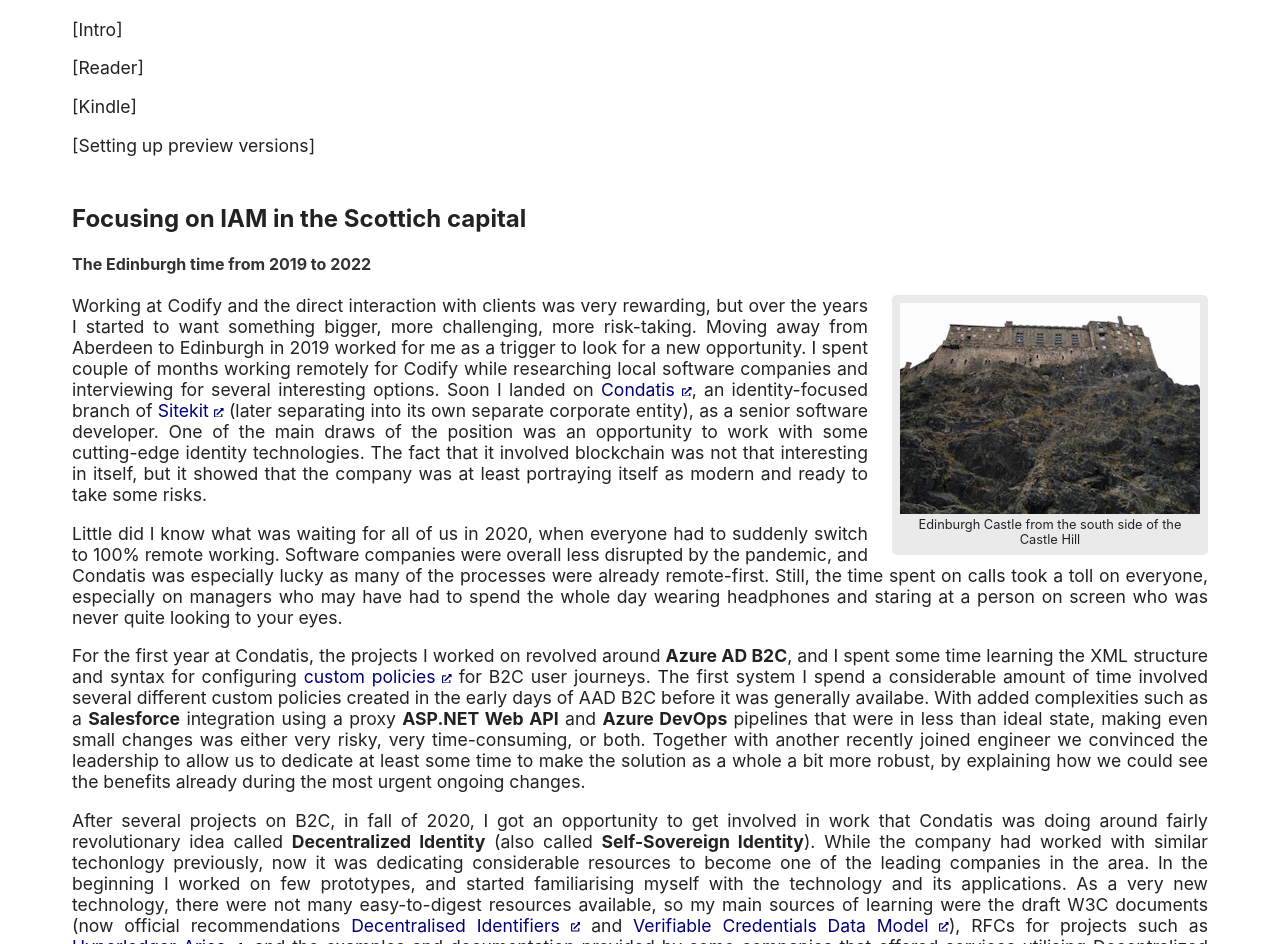
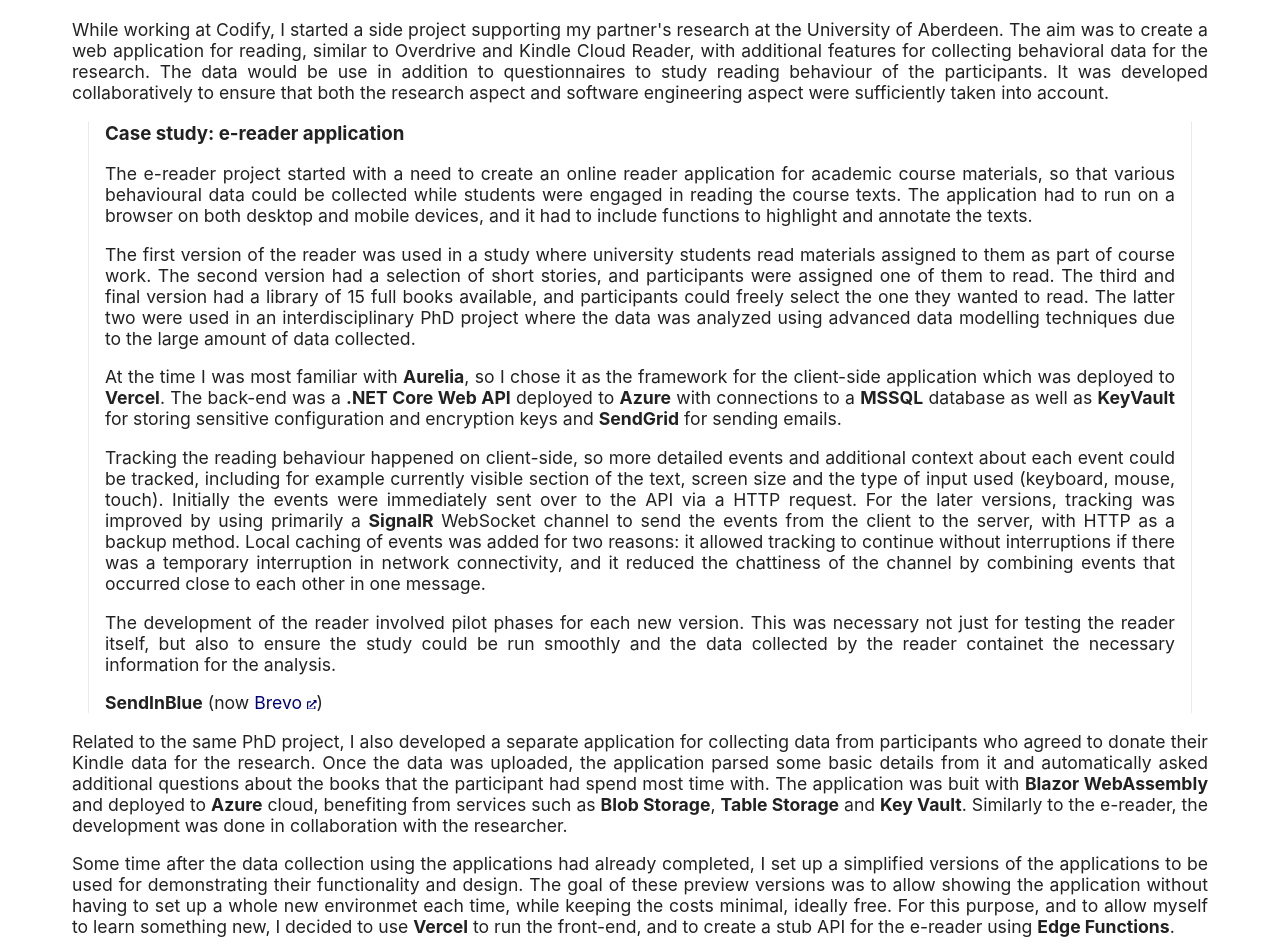
Before and after one commit to vuorinem/mikko.vuorinen.info, a Next.js app: page /history in a window 1280 px wide. Shown: the part 7448-8392 px from the top of the page. Built offline with nearby package versions, Linux system fonts and the light colour scheme; a web font is replaced by a local one.

Commit message:
Add content about ereader in history

```diff
--- a/app/history/page.tsx
+++ b/app/history/page.tsx
@@ -238,16 +238,37 @@
                 <h2>Academia strikes back: Freelancing to support a research project</h2>
                 <h4>Various projects between 2018 and 2023</h4>
                 <p>
-                    [Intro]
+                    While working at Codify, I started a side project supporting my partner&apos;s research at the University of Aberdeen. The aim was to create a web application for reading, similar to Overdrive and Kindle Cloud Reader, with additional features for collecting behavioral data for the research. The data would be use in addition to questionnaires to study reading behaviour of the participants. It was developed collaboratively to ensure that both the research aspect and software engineering aspect were sufficiently taken into account.
+                </p>
+            </section>
+            <section className={styles.caseStudy}>
+                <h3>Case study: e-reader application</h3>
+                <p>
+                    The e-reader project started with a need to create an online reader application for academic course materials, so that various behavioural data could be collected while students were engaged in reading the course texts. The application had to run on a browser on both desktop and mobile devices, and it had to include functions to highlight and annotate the texts.
                 </p>
                 <p>
-                    [Reader]
+                    The first version of the reader was used in a study where university students read materials assigned to them as part of course work. The second version had a selection of short stories, and participants were assigned one of them to read. The third and final version had a library of 15 full books available, and participants could freely select the one they wanted to read. The latter two were used in an interdisciplinary PhD project where the data was analyzed using advanced data modelling techniques due to the large amount of data collected.
                 </p>
                 <p>
-                    [Kindle]
+                    At the time I was most familiar with <b>Aurelia</b>, so I chose it as the framework for the client-side application which was deployed to <b>Vercel</b>. The back-end was a <b>.NET Core Web API</b> deployed to <b>Azure</b> with connections to a <b>MSSQL</b> database as well as <b>KeyVault</b> for storing sensitive configuration and encryption keys and <b>SendGrid</b> for sending emails.
                 </p>
                 <p>
-                    [Setting up preview versions]
+                    Tracking the reading behaviour happened on client-side, so more detailed events and additional context about each event could be tracked, including for example currently visible section of the text, screen size and the type of input used (keyboard, mouse, touch). Initially the events were immediately sent over to the API via a HTTP request. For the later versions, tracking was improved by using primarily a <b>SignalR</b> WebSocket channel to send the events from the client to the server, with HTTP as a backup method. Local caching of events was added for two reasons: it allowed tracking to continue without interruptions if there was a temporary interruption in network connectivity, and it reduced the chattiness of the channel by combining events that occurred close to each other in one message.
+                </p>
+                <p>
+                    The development of the reader involved pilot phases for each new version. This was necessary not just for testing the reader itself, but also to ensure the study could be run smoothly and the data collected by the reader containet the necessary information for the analysis.
+                </p>
+                <p>
+                    <b>SendInBlue</b> (now <ExternalLink href="https://www.brevo.com/">Brevo</ExternalLink>)
+                </p>
+            </section>
+
+            <section>
+                <p>
+                    Related to the same PhD project, I also developed a separate application for collecting data from participants who agreed to donate their Kindle data for the research. Once the data was uploaded, the application parsed some basic details from it and automatically asked additional questions about the books that the participant had spend most time with. The application was buit with <b>Blazor WebAssembly</b> and deployed to <b>Azure</b> cloud, benefiting from services such as <b>Blob Storage</b>, <b>Table Storage</b> and <b>Key Vault</b>. Similarly to the e-reader, the development was done in collaboration with the researcher.
+                </p>
+                <p>
+                    Some time after the data collection using the applications had already completed, I set up a simplified versions of the applications to be used for demonstrating their functionality and design. The goal of these preview versions was to allow showing the application without having to set up a whole new environmet each time, while keeping the costs minimal, ideally free. For this purpose, and to allow myself to learn something new, I decided to use <b>Vercel</b> to run the front-end, and to create a stub API for the e-reader using <b>Edge Functions</b>.
                 </p>
             </section>
 
```
